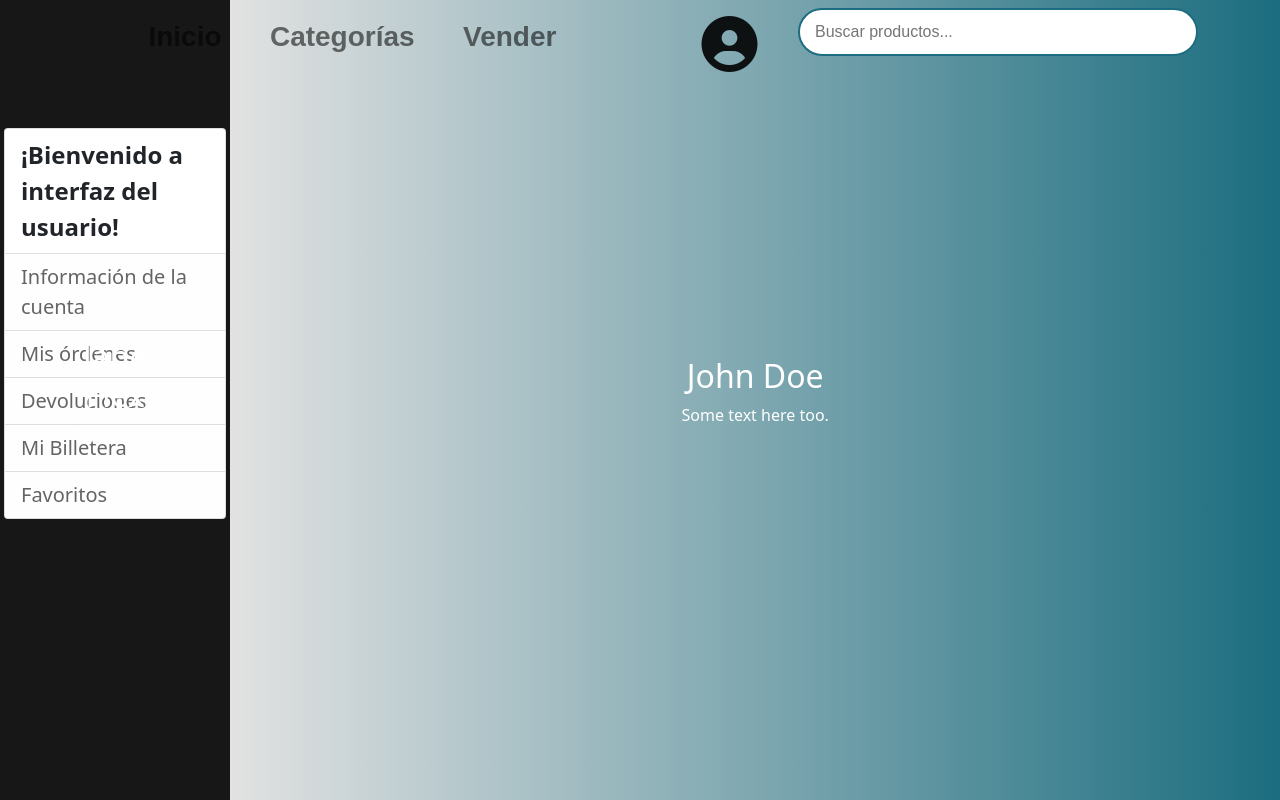
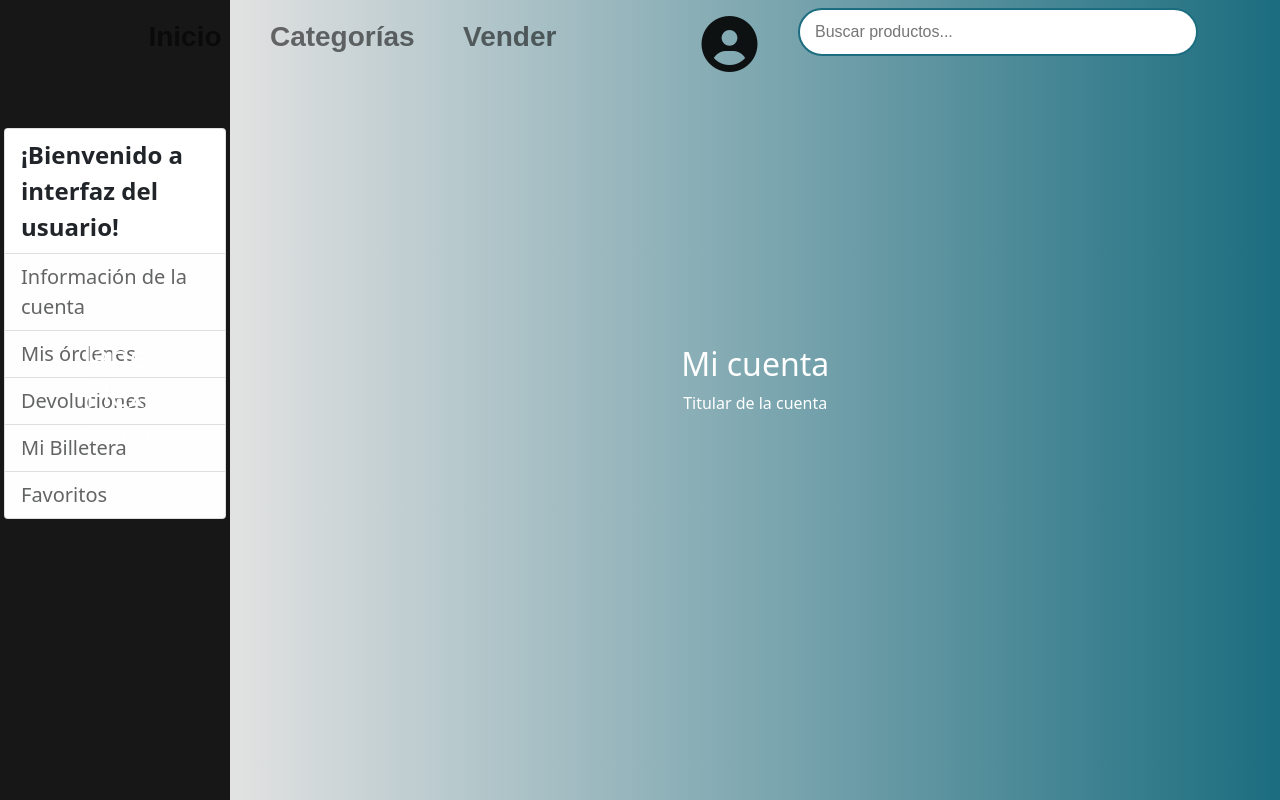
Before and after one commit to MelanieFrade/grupo6_jap, a plain HTML site: page my-profile.html in a window 1280 px wide. Drawn offline with Linux system fonts and the light colour scheme; some icons are missing.

Commit message:
Se agregar myprofile html,css y js

```diff
--- a/js/my-profile.js
+++ b/js/my-profile.js
@@ -6,4 +6,4 @@ document.addEventListener("DOMContentLoaded", () => {
     });
 
 
-document.i
+document.getElementById("container").innerHTML= nombreUsuario;
--- a/my-profile.html
+++ b/my-profile.html
@@ -51,8 +51,10 @@
 
 <div class="split right">
   <div class="centered">
-    <h2>John Doe</h2>
-    <p>Some text here too.</p>
+    <h2 id="head">Mi cuenta</h2>
+    <p>Titular de la cuenta</p>
+    <br>
+    <div class ="container"></div>
   </div>
 </div>
     </main>
```
